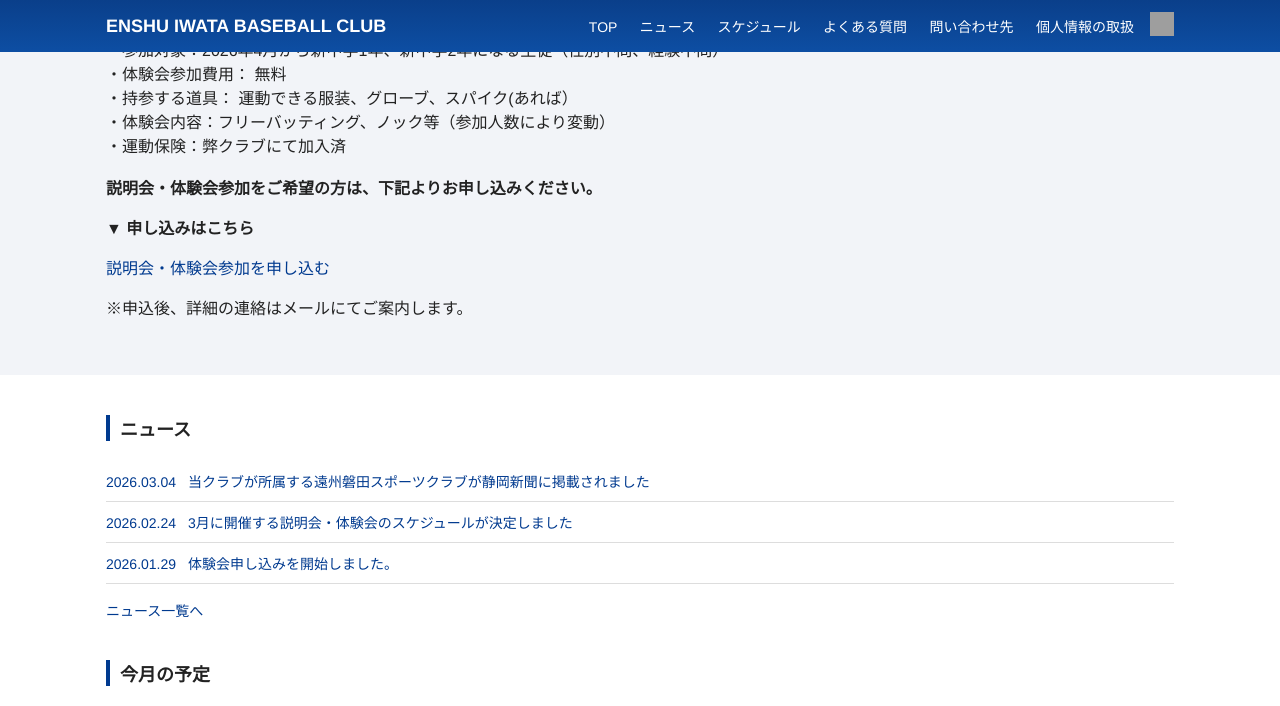
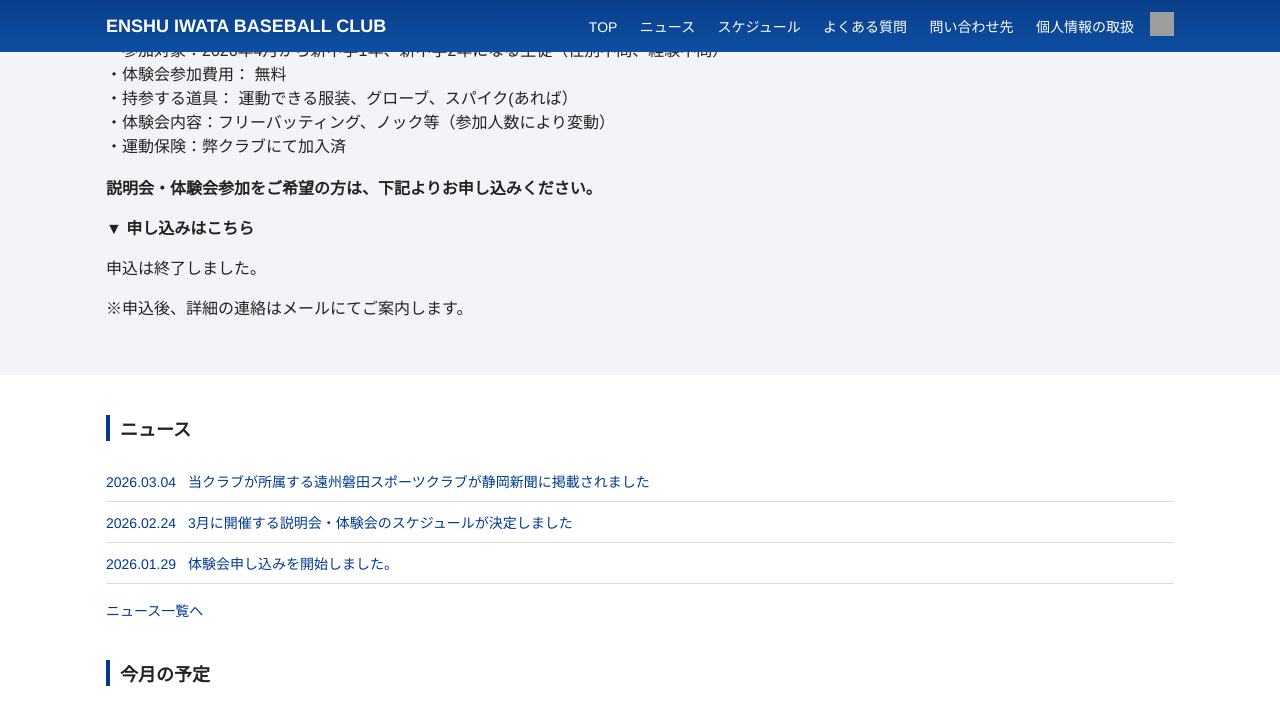
Before and after one commit to moutineigo/baseball, a Jekyll site: the page built from index.md, in a window 1280 px wide and 900 px high, scrolled down 523 px, cut to the strip 0-706 px from the top of the window. Built offline with Jekyll 4.4.1, drawn with Linux system fonts in a browser that asks for light colours; grey boxes are pictures that could not be loaded.

Commit message:
Update home.html

```diff
--- a/_layouts/home.html
+++ b/_layouts/home.html
@@ -67,13 +67,7 @@ layout: default
 
 
 <p><strong>▼ 申し込みはこちら</strong></p>
-    <a
-      href="https://docs.google.com/forms/d/e/1FAIpQLSdAJqgMLar8e6Xy0wNiW-hUctR_6Q2kgeTILU34IcWHQSbwHw/viewform?usp=dialog"
-      class="btn btn-primary"
-      target="_blank"
-      rel="noopener">
-      説明会・体験会参加を申し込む
-    </a>
+申込は終了しました。
     <p class="hero-note">
       ※申込後、詳細の連絡はメールにてご案内します。<br>
     </p>
```
